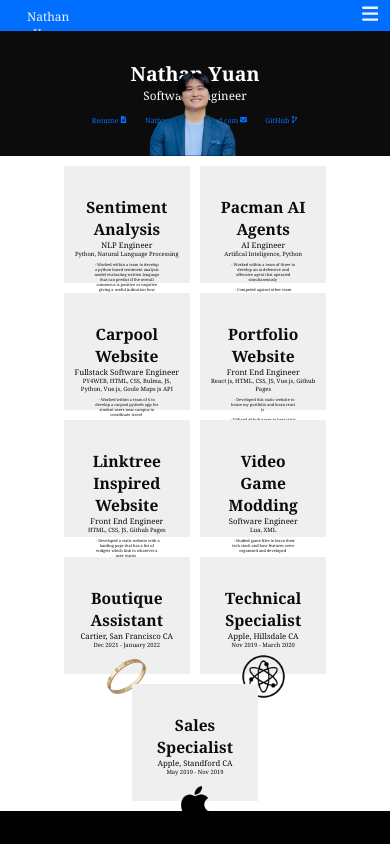
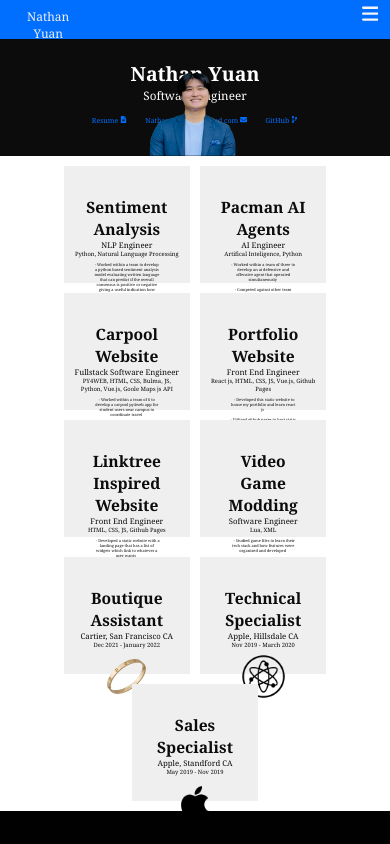
Before and after one commit to PoxiiPro/NathanYuan.com, a React (Create React App) app in the folder portfolio-app/: page / in a window 390 px wide. Shown: the top 844 px of the page. Built offline with nearby package versions, Linux system fonts and the light colour scheme.

Commit message:
learning mobile view css

```diff
--- a/portfolio-app/src/styles.css
+++ b/portfolio-app/src/styles.css
@@ -1,5 +1,7 @@
 /* /////////// CSS styling for mobile view ///////// */
-@media (max-width: 500px) {
+@media screen and (max-width: 600px) {
+
+    /* /////////// Hamburger navbar ///////// */
     .navbar {
         /* Center the navigation bar */
         position: fixed; /* navbar stays at the top while scrolling */
@@ -10,7 +12,7 @@
         background-color: #006eff; /* blue nav bar background */
         z-index: 9999;
         width: 100vw;
-        height: 8vw;
+        height: 10vw;
     }
 
     .navbar li {
@@ -63,7 +65,7 @@
         text-decoration: none; /* Remove underline from links */
     }
 
-    /* /////////// CSS styling for the intro component ///////// */
+    /* /////////// CSS styling for the intro component mobile ///////// */
     .intro {
         margin: 0;
 
@@ -124,7 +126,9 @@
 
 }
 
-@media (min-width: 500px) {
+
+/* hide mobile navbar when not needed */
+@media acreen and (min-width: 601px) {
     .navbar svg {
         display: none;
     }
```
